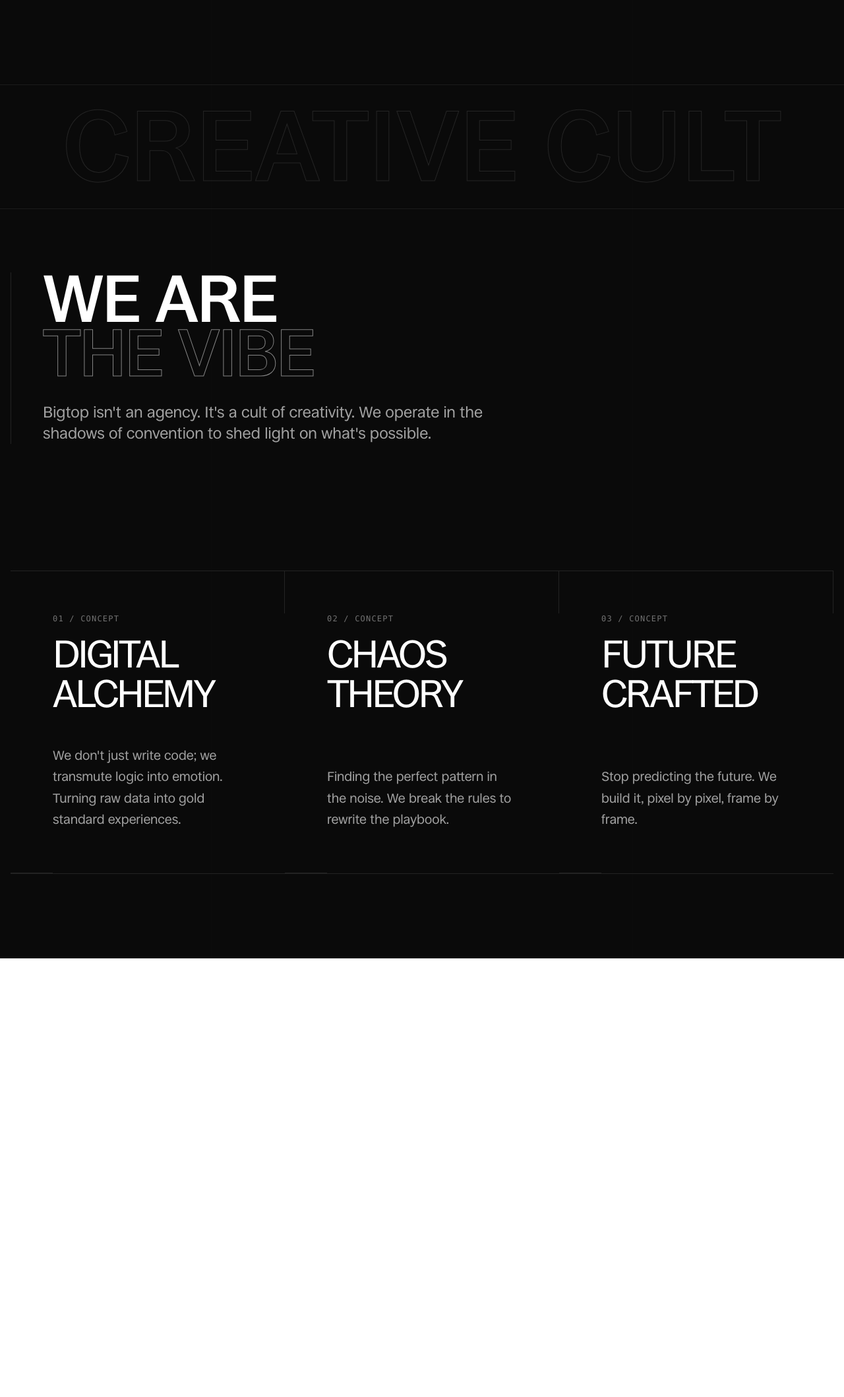
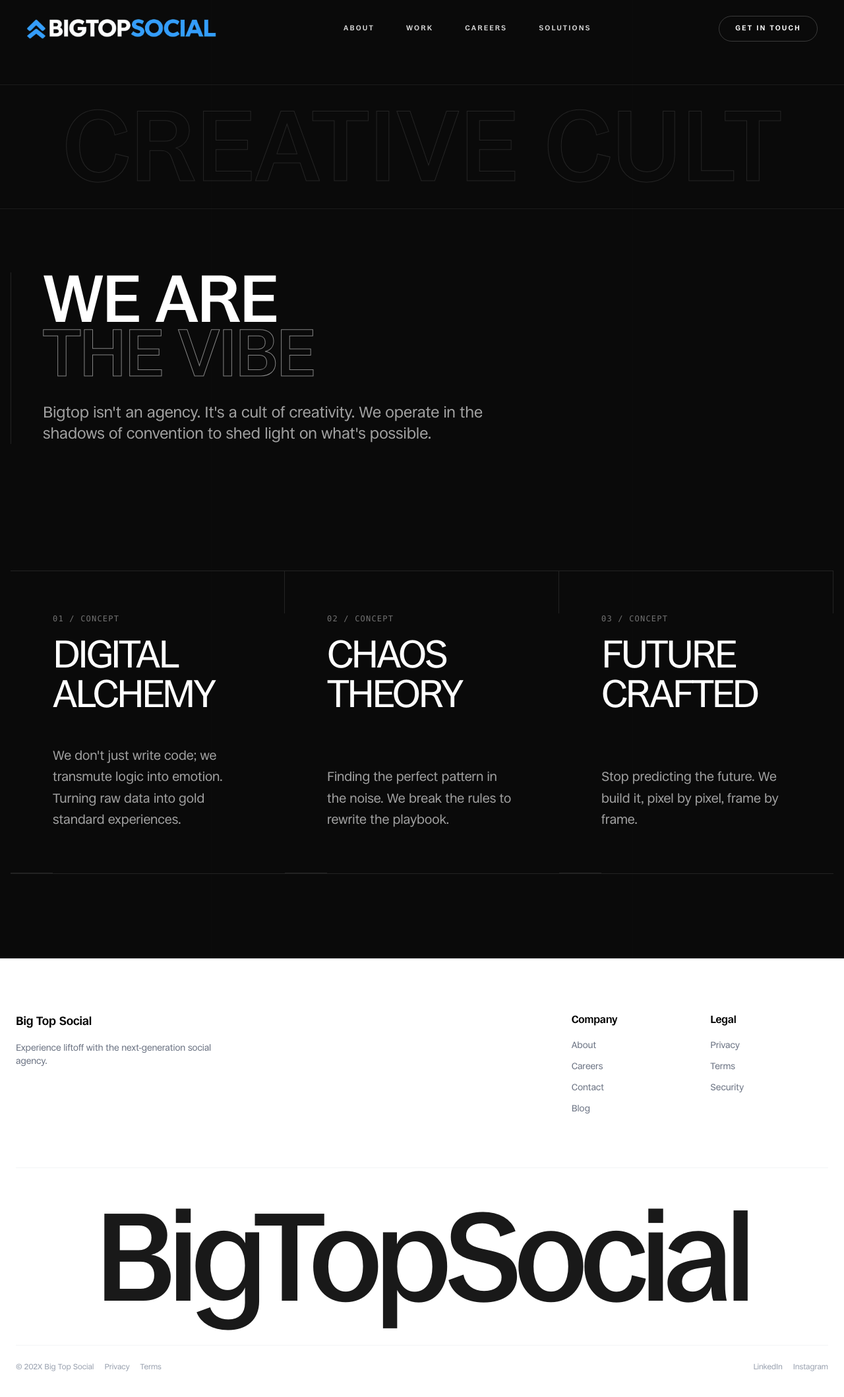
Before and after one commit to NagpurHeightsOfficial/Official_Bigtopsocial, a Next.js app: page /about in a window 1280 px wide. Shown: the top 2118 px of the page at 66% size. Before the commit the page ends 1453 px from the top, so only its background shows below. Built offline with nearby package versions, Linux system fonts and the light colour scheme.

Commit message:
Fixed Google search title issue, added comprehensive SEO metadata, and integrated Navbar/Footer across all pages

```diff
--- a/src/app/about/page.tsx
+++ b/src/app/about/page.tsx
@@ -2,6 +2,8 @@
 
 import { motion, useScroll, useTransform, useInView } from "framer-motion";
 import { useRef } from "react";
+import Navbar from "@/components/Navbar";
+import Footer from "@/components/Footer";
 
 const manifestos = [
     {
@@ -69,6 +71,8 @@
     const y = useTransform(scrollYProgress, [0, 1], ["0%", "20%"]);
 
     return (
+        <>
+            <Navbar />
             <section ref={containerRef} className="relative bg-neutral-950 py-32 overflow-hidden">
 
                 {/* Background Grid Lines (Subtle) */}
@@ -120,5 +124,7 @@
 
                 </div>
             </section>
+            <Footer />
+        </>
     );
 }
--- a/src/app/layout.tsx
+++ b/src/app/layout.tsx
@@ -39,7 +39,11 @@
 });
 
 export const metadata: Metadata = {
-  title: "BigTopSocial | Social Media Agency",
+  metadataBase: new URL('https://bigtopsocial.com'),
+  title: {
+    default: "BigTopSocial | Social Media Agency",
+    template: "%s | BigTopSocial"
+  },
   description: "BigTopSocial is a leading creative and technology transformation company specializing in social media marketing, brand strategy, content creation, photography, videography, and digital solutions.",
   keywords: [
     "social media marketing",
--- a/src/app/work/page.tsx
+++ b/src/app/work/page.tsx
@@ -4,6 +4,8 @@
 import { useRef, useState, useEffect } from "react";
 import Image from "next/image";
 import Link from "next/link";
+import Navbar from "@/components/Navbar";
+import Footer from "@/components/Footer";
 
 interface Project {
     id: number;
@@ -318,6 +320,8 @@
     const x = useTransform(smoothProgress, [0, 1], ["0%", "-83.33%"]);
 
     return (
+        <>
+            <Navbar />
             <section ref={targetRef} className="relative h-[600vh] bg-neutral-950">
                 <div className="sticky top-0 flex h-screen items-center overflow-hidden">
                     <motion.div style={{ x }} className="flex">
@@ -334,5 +338,7 @@
                     </motion.div>
                 </div>
             </section>
+            <Footer />
+        </>
     );
 }
```
Lines whose indentation alone changed are shown as unchanged.
